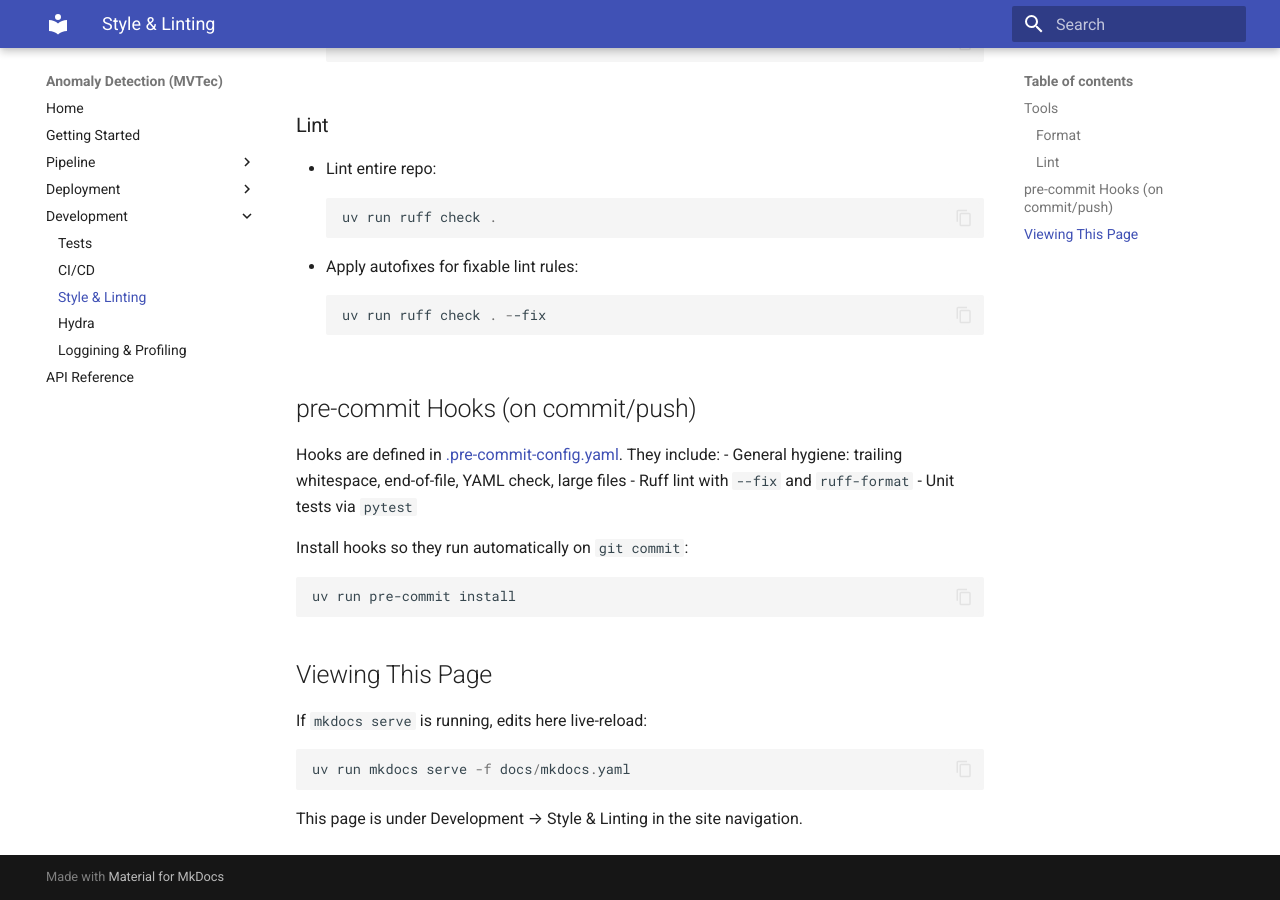
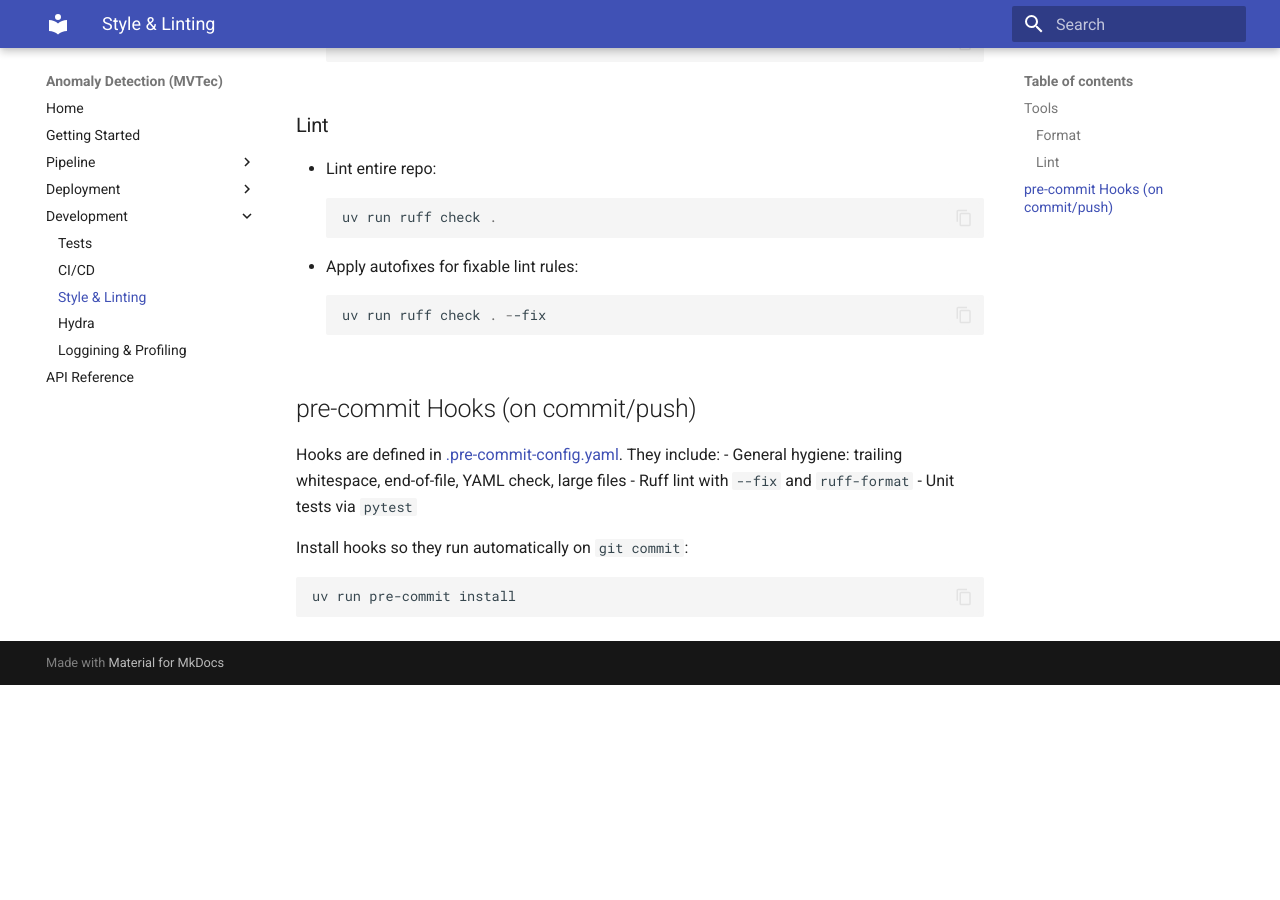
Before and after one commit to Kxlar/MLOPs_Project, an MkDocs documentation site: the page built from docs/source/development/style.md, in a window 1280 px wide and 900 px high, scrolled down 560 px. Built offline with MkDocs 1.6.1 and Material for MkDocs 9.7.7, drawn with Linux system fonts in a browser that asks for light colours; after the commit the page ends 1245 px from its top, so only the background shows below that.

Commit message:
style update

````diff
--- a/docs/source/development/style.md
+++ b/docs/source/development/style.md
@@ -37,9 +37,3 @@ Install hooks so they run automatically on `git commit`:
 ```powershell
 uv run pre-commit install
 ```
-## Viewing This Page
-If `mkdocs serve` is running, edits here live-reload:
-```powershell
-uv run mkdocs serve -f docs/mkdocs.yaml
-```
-This page is under Development → Style & Linting in the site navigation.
````
